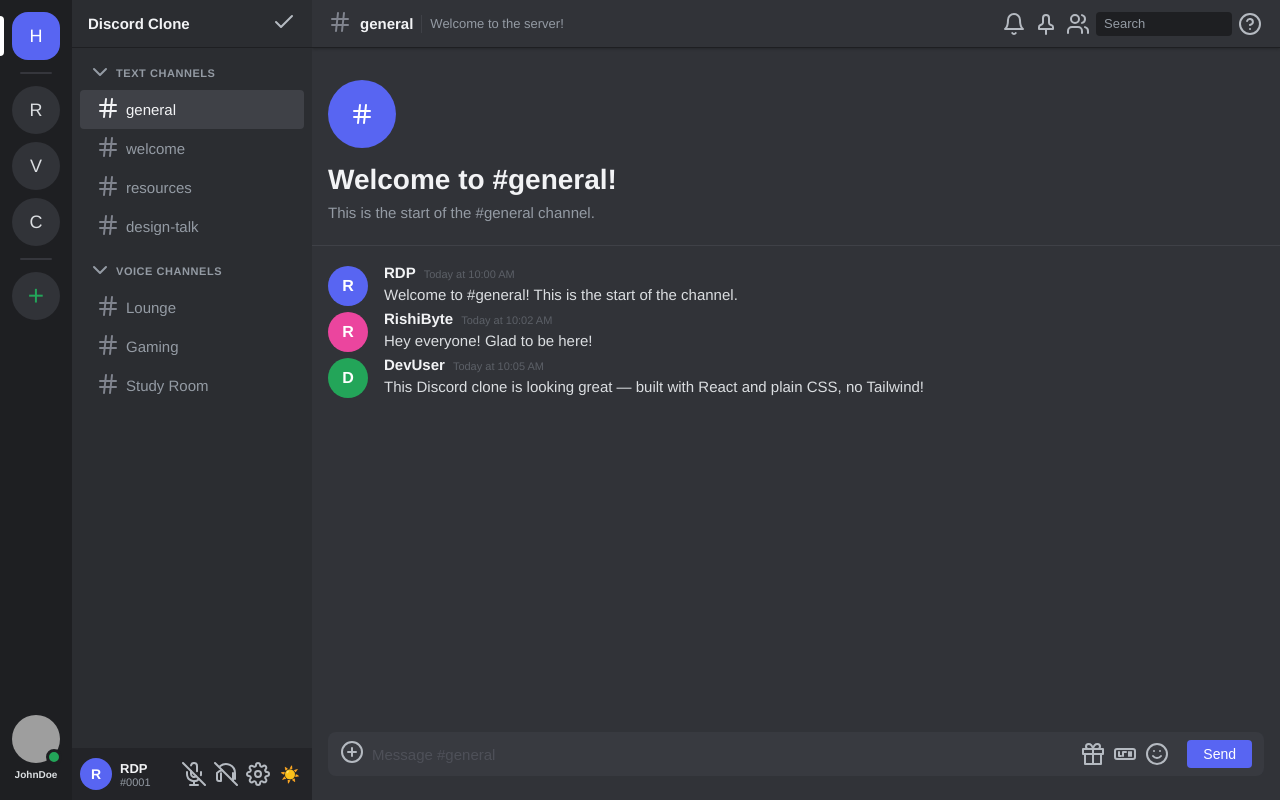
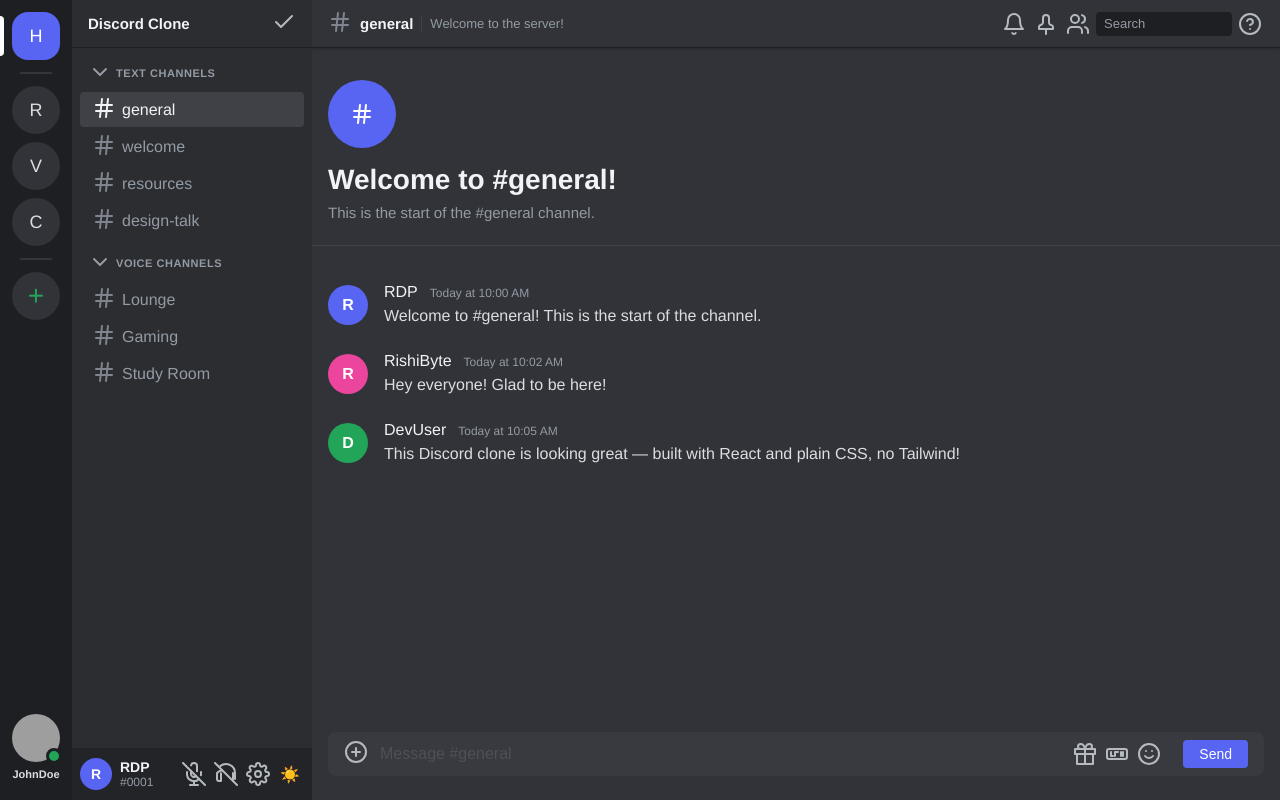
Before and after one commit to RishiByte/Discord-Clone, a React (Vite) app: page / in a window 1280 px wide. Built offline with nearby package versions, Linux system fonts and the light colour scheme; grey boxes are pictures that could not be loaded.

Commit message:
Enhance UI styling and spacing for better Discord-like appearance

```diff
--- a/src/styles/Channels.css
+++ b/src/styles/Channels.css
@@ -72,13 +72,14 @@
   display: flex;
   align-items: center;
   gap: 6px;
-  padding: 6px 8px 6px 16px;
-  margin: 0 8px;
+  padding: 4px 8px 4px 12px;
+  margin: 2px 8px;
   border-radius: 4px;
   cursor: pointer;
   color: #949ba4;
-  font-size: 15px;
-  transition: background-color 0.1s ease, color 0.1s ease;
+  font-size: 16px;
+  font-weight: 500;
+  transition: background-color 0.15s ease, color 0.15s ease;
 }
 
 .channels-item:hover {
@@ -142,7 +143,7 @@
 }
 
 .channels-username {
-  font-size: 13px;
+  font-size: 14px;
   font-weight: 600;
   color: #f2f3f5;
   white-space: nowrap;
@@ -151,7 +152,7 @@
 }
 
 .channels-user-status {
-  font-size: 11px;
+  font-size: 12px;
   color: #949ba4;
 }
 
--- a/src/styles/Chat.css
+++ b/src/styles/Chat.css
@@ -163,9 +163,10 @@
 .chat-message {
   display: flex;
   align-items: flex-start;
-  padding: 2px 16px;
+  padding: 4px 16px 4px 16px;
+  margin-top: 17px;
   gap: 16px;
-  transition: background-color 0.07s ease;
+  transition: background-color 0.15s ease;
 }
 
 .chat-message:hover {
@@ -184,6 +185,12 @@
   color: #ffffff;
   flex-shrink: 0;
   margin-top: 2px;
+  cursor: pointer;
+  transition: opacity 0.2s ease;
+}
+
+.chat-message-avatar:hover {
+  opacity: 0.8;
 }
 
 .chat-message-body {
@@ -200,19 +207,26 @@
 }
 
 .chat-message-author {
-  font-size: 15px;
-  font-weight: 600;
+  font-size: 16px;
+  font-weight: 500;
   color: #f2f3f5;
+  cursor: pointer;
+}
+
+.chat-message-author:hover {
+  text-decoration: underline;
 }
 
 .chat-message-timestamp {
-  font-size: 11px;
-  color: #5c6067;
+  font-size: 12px;
+  font-weight: 400;
+  color: #949ba4;
+  margin-left: 4px;
 }
 
 .chat-message-text {
-  font-size: 15px;
-  line-height: 1.375;
+  font-size: 16px;
+  line-height: 1.375rem;
   color: #dbdee1;
   word-break: break-word;
 }
@@ -242,9 +256,9 @@
   border-radius: 8px;
   display: flex;
   align-items: center;
-  padding: 0 12px;
+  padding: 0 16px;
   height: 44px;
-  gap: 8px;
+  gap: 12px;
 }
 
 .chat-input-attach {
@@ -270,7 +284,7 @@
   border: none;
   outline: none;
   color: #dbdee1;
-  font-size: 15px;
+  font-size: 16px;
   cursor: text;
   min-width: 0;
 }
--- a/src/styles/Sidebar.css
+++ b/src/styles/Sidebar.css
@@ -29,7 +29,7 @@
   height: 8px;
   background-color: #ffffff;
   border-radius: 0 4px 4px 0;
-  transition: height 0.2s ease, opacity 0.2s ease, transform 0.2s ease;
+  transition: height 0.15s ease-out, opacity 0.15s ease-out, transform 0.15s ease-out;
   transform: scaleY(0);
   opacity: 0;
 }
@@ -57,7 +57,7 @@
   font-size: 18px;
   font-weight: 500;
   color: #dbdee1;
-  transition: border-radius 0.2s ease, background-color 0.2s ease, color 0.2s ease;
+  transition: border-radius 0.15s ease-out, background-color 0.15s ease-out, color 0.15s ease-out;
   flex-shrink: 0;
   user-select: none;
 }
@@ -142,7 +142,7 @@
 
 .sidebar-username {
   color: #dbdee1;
-  font-size: 10px;
+  font-size: 11px;
   font-weight: 600;
   text-align: center;
   max-width: 64px;
```
